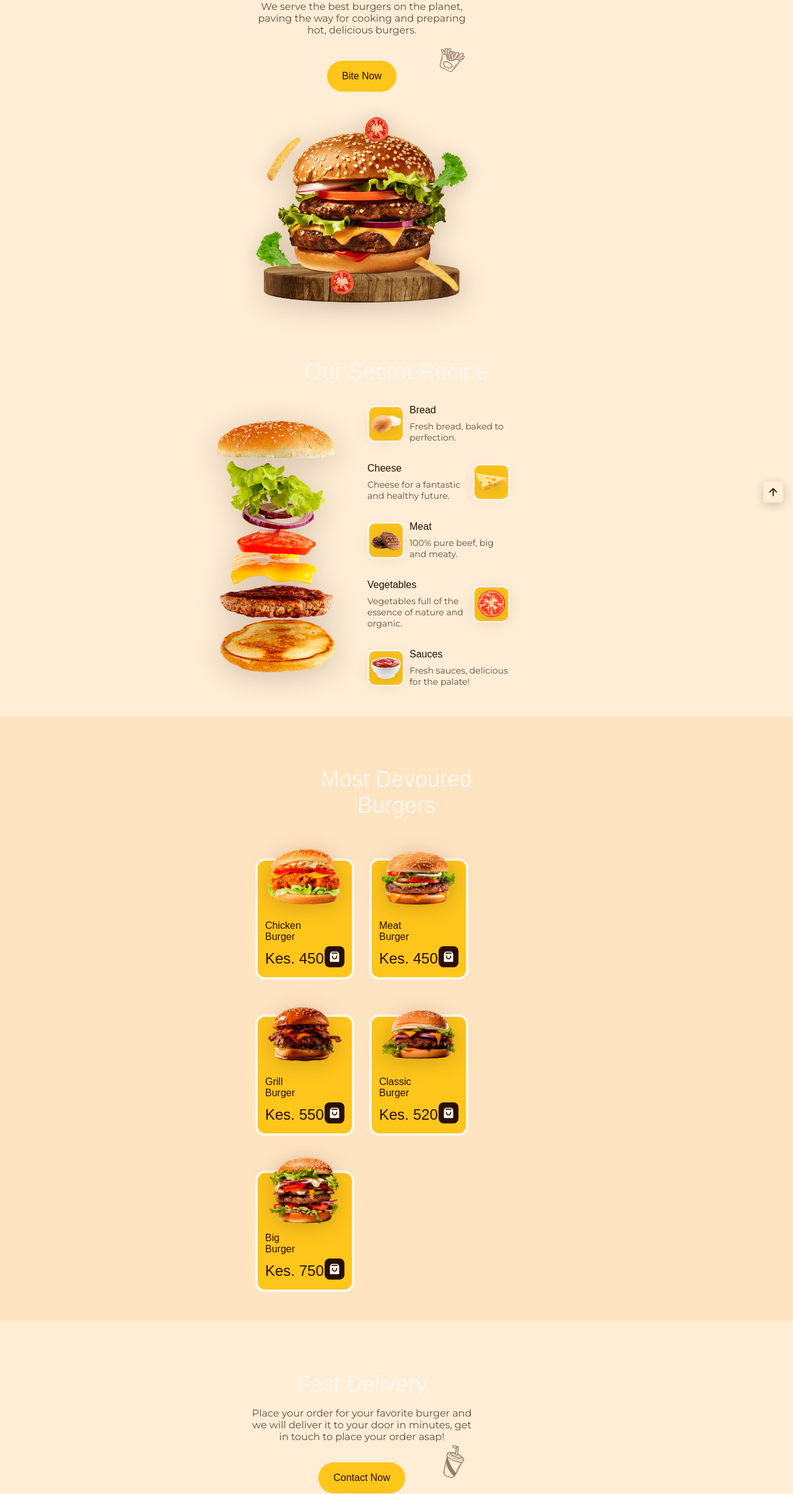
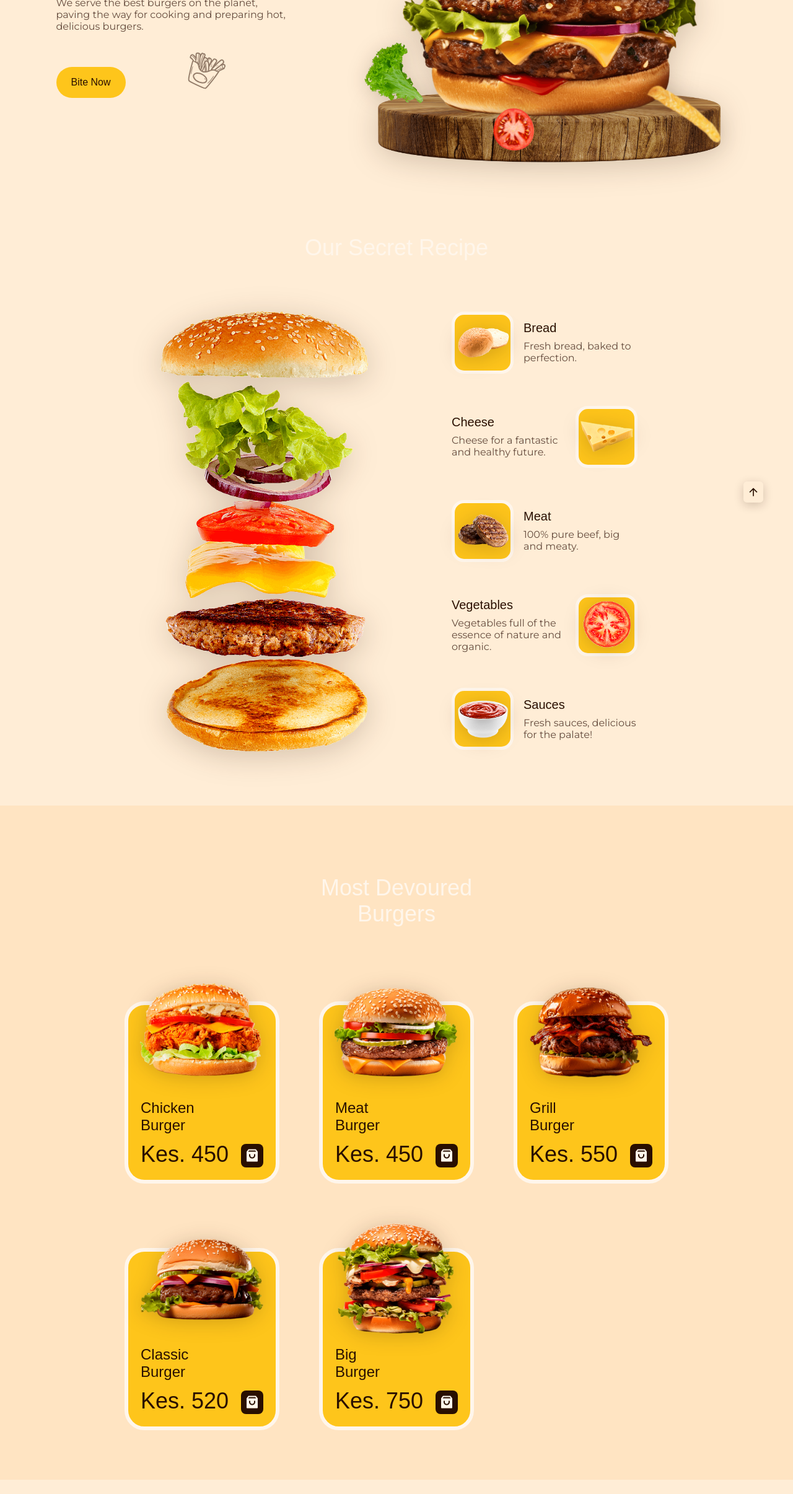
Before and after one commit to 1023LLC/burger, a plain HTML site: page index.html in a window 1280 px wide. Shown: the part 389-2800 px from the top of the page at 62% size. Drawn offline with nearby package versions, Linux system fonts and the light colour scheme; a web font is replaced by a local one.

Commit message:
Large Devices

```diff
--- a/assets/css/styles.css
+++ b/assets/css/styles.css
@@ -798,3 +798,257 @@ img {
 
 
 /* For large devices */
+
+@media screen and (min-width: 1150px) {
+  .container{
+    margin-inline: auto;
+  }
+
+  .section{
+    padding-block: 7rem 2rem;
+  }
+
+  .section__title{
+    margin-bottom: 4.5rem;
+  }
+
+  .nav{
+    height: calc(var(--header-height) + 2rem);
+  }
+
+  .nav__toggle,
+  .nav__close{
+    display: none;
+  }
+
+  .nav__list{
+    flex-direction: row;
+    column-gap: 4rem;
+  }
+
+  .home__container{
+    grid-template-columns: 430px 605px;
+    align-items: center;
+    column-gap: 4rem;
+    padding-block: 7rem, 4rem;
+  }
+
+  .home__data{
+    text-align: initial;
+  }
+
+  .home__description{
+    margin-bottom: 3.5rem;
+    padding-right: 3rem;
+  }
+
+  .home__sticker{
+    width: 60px;
+    right: 10rem;
+    bottom: 1rem;
+  }
+
+  .home__burger{
+    width: 490px;
+  }
+
+  .home__dish{
+    width: 560px;
+    bottom: -4rem;
+  }
+
+  .home__ingredient{
+    width: 100px;
+  }
+
+  .home__potato-1{
+    left: -2rem;
+    top: 1.5rem;
+  }
+
+  .home__potato-2{
+    right: -1.5rem;
+    bottom: -3rem;
+  }
+
+  .home__tomato-1{
+    width: 70px;
+    top: -1.5rem;
+    right: 10rem;
+  }
+
+  .home__tomato-2{
+    width: 70px;
+    left: 9.5rem;
+    bottom: -2.5rem;
+  }
+
+  .home__lettuce-1{
+    top: 4rem;
+    right: -3.5rem;
+  }
+
+  .home__lettuce-2{
+    left: -3.5rem;
+    bottom: 2rem;
+  }
+
+  .recipe__container{
+    grid-template-columns: 350px 300px;
+    column-gap: 8rem;
+    padding-bottom: 3rem;
+  }
+
+  .recipe__img{
+    width: 350px;
+  }
+
+  .recipe__card{
+    column-gap: 1rem;
+  }
+
+  .recipe__box{
+    width: 100px;
+    height: 100px;
+    border-radius: 1.25rem;
+    border-width: 5px;
+  }
+
+  .recipe__box img{
+    width: 85px;
+  }
+
+  .recipe__title{
+    font-size: var(--h3-font-size);
+  }
+
+  .recipe__description{
+    font-size: var(--normal-font-size);
+  }
+
+  .popular__container{
+    grid-template-columns: repeat(3, 250px);
+    gap: 6.5rem 4rem;
+    padding-block: 3rem;
+  }
+
+  .popular__card{
+    padding: 9.5rem 1.25rem 1.25rem;
+    border-radius: 2rem;
+    border-width: 6px;
+  }
+
+  .popular__img{
+    width: 200px;
+    top: -3.5rem;
+  }
+
+  .popular__title{
+    font-size: var(--h2-font-size);
+  }
+
+  .popular__price{
+    font-size: var(--h1-font-size);
+  }
+
+  .popular__button{
+    font-size: 1.5rem;
+    right: 1.25rem;
+    bottom: 1.25rem;
+  }
+
+  .delivery__container{
+    grid-template-columns: 440px 550px;
+    column-gap: 4rem;
+    align-items: center;
+    padding-block: 1rem;
+  }
+
+  .delivery__container .section__title,
+  .delivery__data{
+    text-align: initial;
+  }
+
+  .delivery__description{
+    margin-bottom: 3.5rem;
+  }
+
+  .delivery__sticker{
+    width: 50px;
+    right: 8rem;
+    bottom: 0;
+  }
+
+  .delivery__img{
+    width: 550px;
+  }
+
+  .contact{
+    max-width: initial;
+  }
+
+  .contact__container{
+    border-radius: 4rem;
+    padding-block: 4rem 6.5rem;
+  }
+
+  .contact__content{
+    grid-template-columns: 420px 435px;
+    justify-content: center;
+    column-gap: 6.5rem;
+  }
+
+  .contact__data{
+    grid-template-columns: repeat(2, max-content);
+    text-align: initial;
+    gap: 4.5rem 2rem;
+    order: 1;
+  }
+
+  .contact__social{
+    justify-content: initial;
+  }
+
+  .contact__title{
+    margin-bottom: 1rem;
+  }
+
+  .contact__image{
+    position: relative;
+    width: 100%;
+  }
+
+  .contact__img{
+    width: 420px;
+    position: absolute;
+    top: -2.5rem;
+  }
+
+  .contact__sticker-1{
+    width: 70px;
+    left: 27rem;
+    top: 10rem;
+  }
+
+  .contact__sticker-2{
+    width: 40px;
+    right: 10rem;
+    bottom: 5.5rem;
+  }
+
+  .footer{
+    padding-block: 5rem 3rem;
+  }
+
+  .footer__container{
+    row-gap: 3.5rem;
+  }
+
+  .footer__copy{
+    margin-top: 4rem;
+  }
+
+  .scrollup{
+    right: 3rem;
+  }
+}
```
